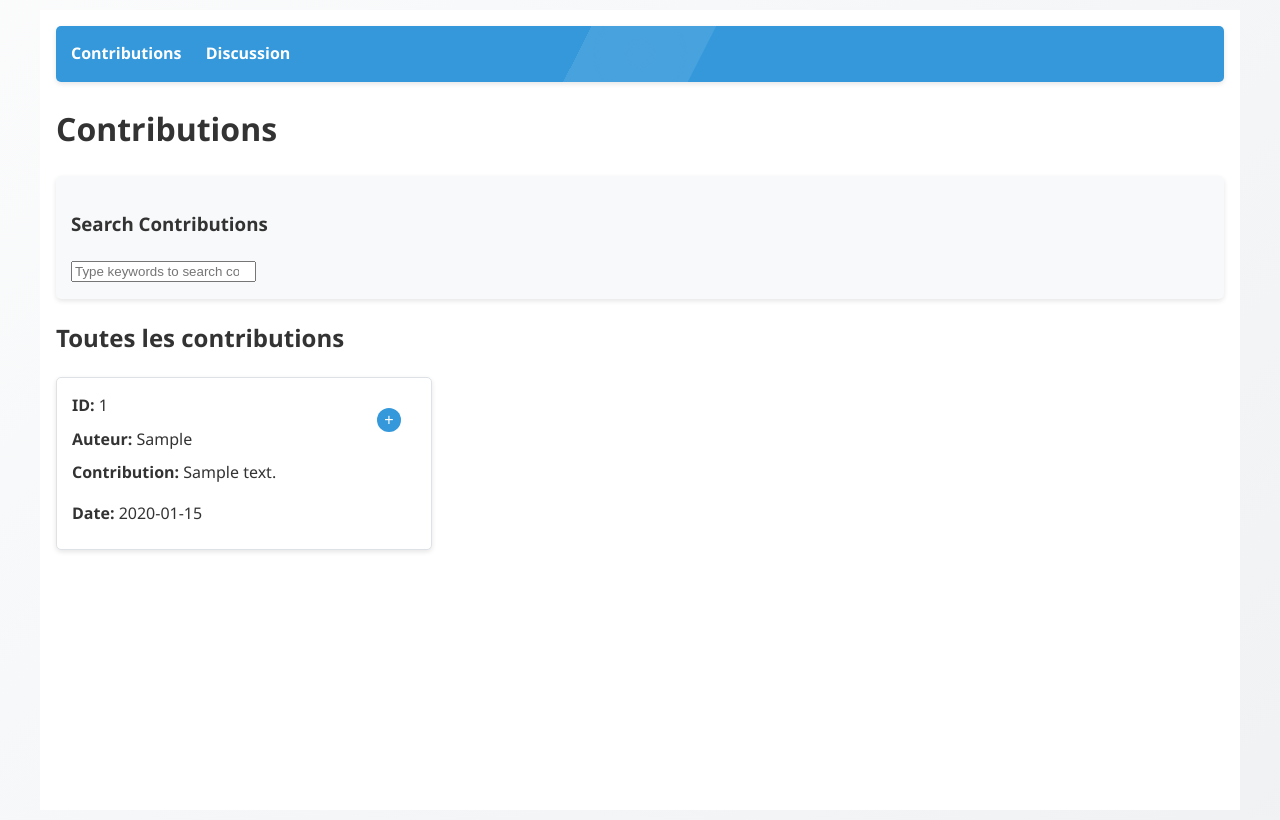
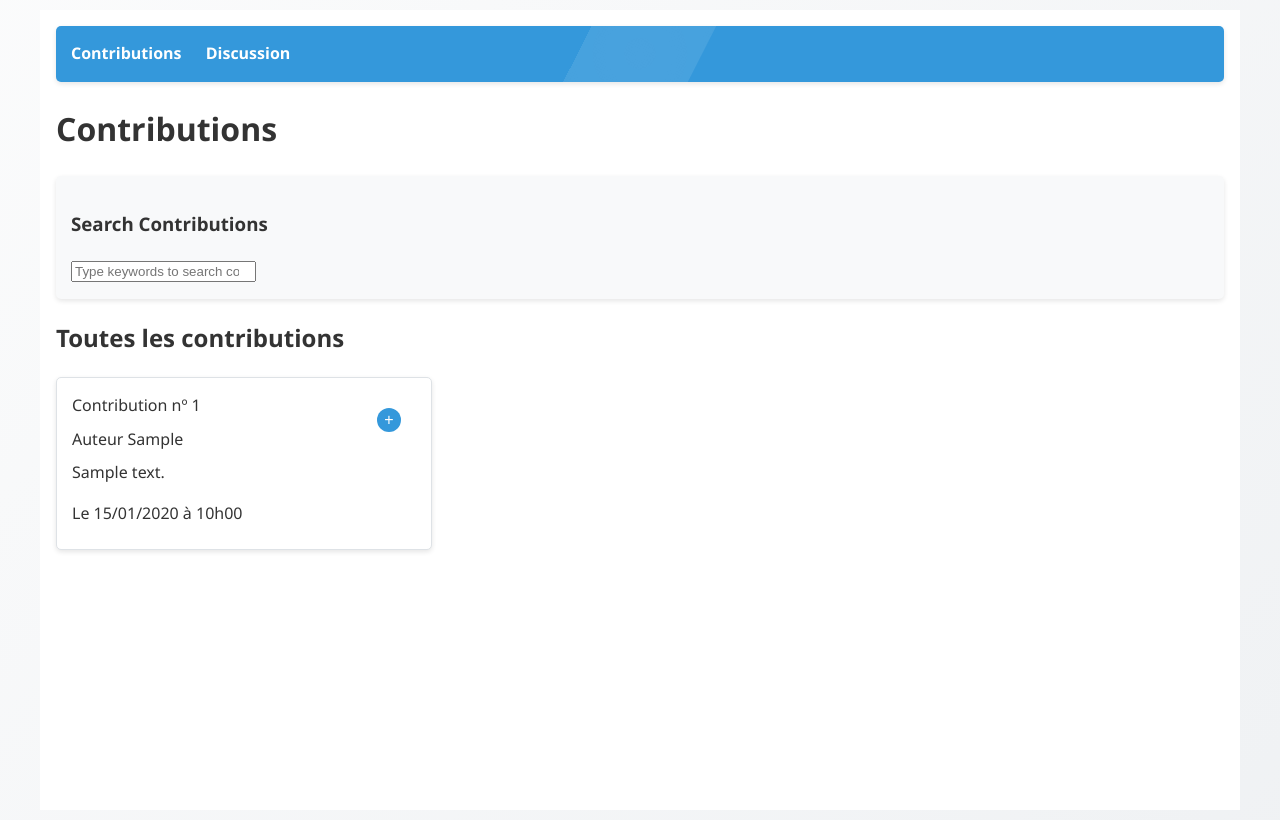
Before and after one commit to plfelter/verbatims-utn-vdl, a Flask app: page /contributions in a window 1280 px wide. Run offline with Flask 3, Linux system fonts and the light colour scheme; tables that the repository leaves empty hold one stand-in row (values such as "Sample post"); some libraries are stand-ins or nearby versions.

Commit message:
Simplified code

```diff
--- a/app/templates/contributions.html
+++ b/app/templates/contributions.html
@@ -16,7 +16,7 @@
             </h3>
             <input class="form-control" type="search"
                 name="search" placeholder="Type keywords to search contributions..."
-                hx-post="{{ url_for('search_contributions') }}"
+                hx-post="{{ url_for('get_contributions_data') }}"
                 hx-trigger="input changed delay:500ms, keyup[key=='Enter']"
                 hx-target="#contributions-content"
                 hx-indicator=".htmx-indicator">
--- a/app/templates/contributions_content.html
+++ b/app/templates/contributions_content.html
@@ -3,23 +3,23 @@
     <div class="contribution-cell expandable-cell">
         <div class="cell-content">
             <div class="cell-preview">
-                <div class="contribution-id"><strong>ID:</strong> {% if highlighted %}{{ highlighted.id }}{% else %}{{ c.id }}{% endif %}</div>
-                <div class="contribution-author"><strong>Auteur:</strong> {% if highlighted %}{{ highlighted.contributor|truncate(50) }}{% else %}{{ c.contributor|truncate(20) }}{% endif %}</div>
-                <div class="contribution-body"><strong>Contribution:</strong> {% if highlighted %}{{ highlighted.body|truncate(100) }}{% else %}{{ c.body|truncate(50) }}{% endif %}</div>
-                <div class="contribution-date"><strong>Date:</strong> {{ c.time.strftime('%Y-%m-%d') }}</div>
+                <div class="contribution-id">Contribution n&#186; {% if highlighted %}{{ highlighted.id }}{% else %}{{ c.id }}{% endif %}</div>
+                <div class="contribution-author">Auteur {% if highlighted %}{{ highlighted.contributor|truncate(50) }}{% else %}{{ c.contributor|truncate(20) }}{% endif %}</div>
+                <div class="contribution-body">{% if highlighted %}{{ highlighted.body|truncate(100) }}{% else %}{{ c.body|truncate(50) }}{% endif %}</div>
+                <div class="contribution-date">{{ c.time.strftime('Le %d/%m/%Y à %Hh%M') }}</div>
             </div>
             <div class="cell-full">
-                <div class="contribution-id"><strong>ID:</strong> {% if highlighted %}{{ highlighted.id }}{% else %}{{ c.id }}{% endif %}</div>
-                <div class="contribution-author"><strong>Auteur:</strong> {% if highlighted %}{{ highlighted.contributor }}{% else %}{{ c.contributor }}{% endif %}</div>
-                <div class="contribution-body"><strong>Contribution:</strong> {% if highlighted %}{{ highlighted.body }}{% else %}{{ c.body }}{% endif %}</div>
-                <div class="contribution-date"><strong>Date:</strong> {{ c.time.strftime('%Y-%m-%d %H:%M:%S') }}</div>
+                <div class="contribution-id">Contribution n&#186; {% if highlighted %}{{ highlighted.id }}{% else %}{{ c.id }}{% endif %}</div>
+                <div class="contribution-author">Auteur {% if highlighted %}{{ highlighted.contributor }}{% else %}{{ c.contributor }}{% endif %}</div>
+                <div class="contribution-body">{% if highlighted %}{{ highlighted.body }}{% else %}{{ c.body }}{% endif %}</div>
+                <div class="contribution-date">{{ c.time.strftime('Le %d/%m/%Y à %Hh%M') }}</div>
             </div>
             <button class="toggle-expand" onclick="toggleExpand(this)">+</button>
         </div>
     </div>
     {% if loop.last and loop.index >= 20 and has_more %}
     <div class="loading-cell"
-         hx-get="{{ url_for('get_more_contributions', page=(page or 1) + 1, search=search_query) }}"
+         hx-get="{{ url_for('get_contributions_data', page=(page or 1) + 1, search=search_query) }}"
          hx-trigger="revealed"
          hx-swap="beforeend"
          hx-target=".contributions-grid">
--- a/app/views.py
+++ b/app/views.py
@@ -69,71 +69,26 @@ def get_contributions():
                           keywords=[])
 
 
-@app.route('/search-contributions', methods=['POST'])
-def search_contributions():
-    """Search contributions by keywords."""
-    search_query = request.form.get('search', '')
-    page = request.args.get('page', 1, type=int)
+@app.route('/get-contributions', methods=['GET', 'POST'])
+def get_contributions_data():
+    """
+    Unified function to handle both searching contributions and loading more contributions.
+    - POST to /get-contributions: Initial search with form data
+    - GET to /get-contributions: Load more results with pagination
+    """
+    # Determine if this is a search request (POST) or a load more request (GET)
+    is_search_request = request.method == 'POST'
+
+    # Get search query from appropriate source based on request type
+    if is_search_request:
+        search_query = request.form.get('search', '')
+        page = 1  # Always start at page 1 for new searches
+    else:
+        search_query = request.args.get('search', '')
+        page = request.args.get('page', 1, type=int)
+
     per_page = 20
-
-    if search_query:
-        # Split the search query into keywords
-        keywords = search_query.split()
-
-        # Create a query that searches for contributions containing all keywords
-        query = Contribution.query
-
-        for keyword in keywords:
-            # Search in all fields
-            query = query.filter(
-                or_(
-                    Contribution.contributor.ilike(f'%{keyword}%'),
-                    Contribution.body.ilike(f'%{keyword}%'),
-                    # Convert ID to string for searching
-                    Contribution.id.cast(db.String).ilike(f'%{keyword}%')
-                )
-            )
-
-        # Get results with pagination
-        contribs = query.order_by(Contribution.id).limit(per_page).all()
-
-        # Create highlighted versions of the contribution fields
-        highlighted_contribs = []
-        for contrib in contribs:
-            # Create a copy of the contribution with highlighted text
-            highlighted_contrib = {
-                'id': highlight_keywords(contrib.id, keywords),
-                'contributor': highlight_keywords(contrib.contributor, keywords),
-                'body': highlight_keywords(contrib.body, keywords),
-                'time': contrib.time  # No need to highlight the time
-            }
-            highlighted_contribs.append((contrib, highlighted_contrib))
-
-        # Check if there are more results
-        has_more = len(contribs) == per_page and query.count() > per_page
-    else:
-        # If no search query, return all contributions without highlighting
-        contribs = Contribution.query.order_by(Contribution.id).limit(per_page).all()
-        highlighted_contribs = [(contrib, None) for contrib in contribs]
-        has_more = len(contribs) == per_page and Contribution.query.count() > per_page
-        keywords = []
-
-    # Return only the contributions content for HTMX
-    return render_template('contributions_content.html',
-                          contributions=highlighted_contribs,
-                          page=page,
-                          has_more=has_more,
-                          search_query=search_query,
-                          keywords=keywords if search_query else [])
-
-
-@app.route('/more-contributions', methods=['GET'])
-def get_more_contributions():
-    """Get more contributions for infinite scrolling."""
-    page = request.args.get('page', 1, type=int)
-    search_query = request.args.get('search', '')
-    per_page = 20
-    offset = (page - 1) * per_page
+    offset = (page - 1) * per_page if not is_search_request else 0
 
     if search_query:
         # Split the search query into keywords
@@ -177,7 +132,7 @@ def get_more_contributions():
         has_more = len(contribs) == per_page and Contribution.query.count() > offset + per_page
         keywords = []
 
-    # Return only the rows for the next page
+    # Return the contributions content template
     return render_template('contributions_content.html',
                           contributions=highlighted_contribs,
                           page=page,
```
